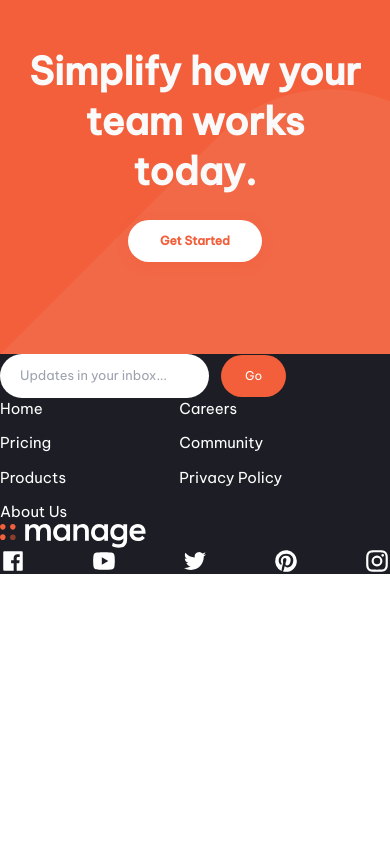
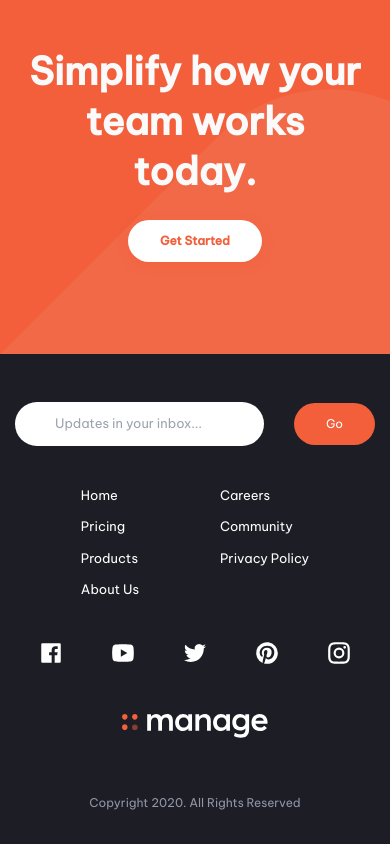
Before and after one commit to mfkutz/manage-frontendMentor, a React (Vite) app: page / in a window 390 px wide. Shown: the part 2310-3154 px from the top of the page. Before the commit the page ends 2884 px from the top, so only its background shows below. Built offline with nearby package versions, Linux system fonts and the light colour scheme.

Commit message:
some styles in footer

```diff
--- a/src/components/Footer.jsx
+++ b/src/components/Footer.jsx
@@ -32,14 +32,16 @@ const Footer = () => {
 
     return (
         <div className='bg-Very-Dark-Blue w-full flex lg:flex-row flex-col-reverse lg:justify-evenly lg:py-14 '>
-
+            <div className='lg:hidden flex justify-center mb-8'>
+                <p className='text-Dark-Grayish-Blue text-[12px] text-right'>Copyright 2020. All Rights Reserved</p>
+            </div>
 
             {/* /////////////////////////////////////logo and social ////////////////////////////////////////*/}
-            <div className='flex flex-col lg:justify-between lg:items-start'>
-                <div>
+            <div className='flex lg:justify-between lg:items-start flex-col-reverse'>
+                <div className=' lg:pb-0 lg:pt-0 pt-12 pb-14 flex justify-evenly'>
                     <LogoFoo color={'#FFFFFF'} />
                 </div>
-                <div className='flex justify-between gap-2'>
+                <div className='flex lg:justify-between justify-evenly gap-2'>
                     <RiFacebookBoxFill color='white' size='26px' className='socialIcon' />
                     <RiYoutubeFill color='white' size='26px' className='socialIcon' />
                     <RiTwitterFill color='white' size='26px' className='socialIcon' />
@@ -48,43 +50,44 @@ const Footer = () => {
                 </div>
             </div>
 
+
             {/* /////////////////////////////////////links ////////////////////////////////////////*/}
-            <div className='flex gap-28'>
+            <div className='flex lg:gap-28 justify-evenly lg:py-0 py-10 '>
                 <div className='flex flex-col gap-3'>
-                    <Link to='/'> <div className='text-white text-[15px] hover:text-Bright-Red cursor-pointer'>Home</div></Link>
-                    <Link to='pricing'><div className='text-white text-[15px] hover:text-Bright-Red cursor-pointer'>Pricing</div></Link>
-                    <Link to='products'><div className='text-white text-[15px] hover:text-Bright-Red cursor-pointer'>Products</div></Link>
-                    <Link to='about'><div className='text-white text-[15px] hover:text-Bright-Red cursor-pointer'>About Us</div></Link>
+                    <Link to='/'> <div className='text-white lg:text-[15px] text-[13px] hover:text-Bright-Red cursor-pointer'>Home</div></Link>
+                    <Link to='pricing'><div className='text-white lg:text-[15px] text-[13px] hover:text-Bright-Red cursor-pointer'>Pricing</div></Link>
+                    <Link to='products'><div className='text-white lg:text-[15px] text-[13px] hover:text-Bright-Red cursor-pointer'>Products</div></Link>
+                    <Link to='about'><div className='text-white lg:text-[15px] text-[13px] hover:text-Bright-Red cursor-pointer'>About Us</div></Link>
                 </div>
 
                 <div className='flex flex-col gap-3'>
-                    <Link to='careers'><div className='text-white text-[15px] hover:text-Bright-Red cursor-pointer'>Careers</div></Link>
-                    <Link to='community'><div className='text-white text-[15px] hover:text-Bright-Red cursor-pointer'>Community</div></Link>
-                    <Link to='privacy'><div className='text-white text-[15px] hover:text-Bright-Red cursor-pointer'>Privacy Policy</div></Link>
+                    <Link to='careers'><div className='text-white lg:text-[15px] text-[13px] hover:text-Bright-Red cursor-pointer'>Careers</div></Link>
+                    <Link to='community'><div className='text-white lg:text-[15px] text-[13px] hover:text-Bright-Red cursor-pointer'>Community</div></Link>
+                    <Link to='privacy'><div className='text-white lg:text-[15px] text-[13px] hover:text-Bright-Red cursor-pointer'>Privacy Policy</div></Link>
                 </div>
             </div>
             {/* /////////////////////////////////////form ////////////////////////////////////////*/}
-            <div>
-                <form onSubmit={validateInput} className='flex flex-col lg:justify-end '>
-                    <div className='flex gap-3 items-center'>
-                        <div>
+
+            <form onSubmit={validateInput} className='flex flex-col lg:justify-end lg:pt-0 pt-12 '>
+                <div className='flex lg:gap-3 items-center justify-around'>
+
                     <input
                         type="text"
-                                className='rounded-3xl text-[13px] px-5 py-3 styleInput'
+                        className='rounded-3xl text-[13px] lg:px-5 px-10 py-3 styleInput'
                         placeholder='Updates in your inbox...'
                         value={emailState}
                         onChange={handleEmailChange}
                     />
-                        </div>
-                        <button className='text-white text-[12px] bg-Bright-Red hover:bg-[#f88f75] px-6 py-3 rounded-3xl'>
+
+                    <button className='text-white text-[12px] bg-Bright-Red hover:bg-[#f88f75] lg:px-6 px-8 py-3 rounded-3xl'>
                         Go
                     </button>
                 </div>
-                    <p className={`text-Bright-Red text-[10px] pt-2 pl-2 italic ${notification ? 'block' : 'hidden'}`}>Please insert a valid E-mail</p>
-                    <p className={`text-Bright-Red text-[10px] pt-2 pl-2 italic ${notificationSent ? 'block' : 'hidden'}`}>E-mail sent :D</p>
+                <p className={`text-Bright-Red text-[10px] lg:pt-2 pt-6 pl-2 italic lg:text-left text-center ${notification ? 'block' : 'hidden'}`}>Please insert a valid E-mail</p>
+                <p className={`text-Bright-Red text-[10px] lg:pt-2 pt-6 pl-2 italic lg:text-left text-center ${notificationSent ? 'block' : 'hidden'}`}>E-mail sent :D</p>
                 <p className='text-Dark-Grayish-Blue hidden lg:block text-[12px] text-right pt-[65px]'>Copyright 2020. All Rights Reserved</p>
             </form>
-            </div>
+
 
         </div>
     )
--- a/src/components/Header.jsx
+++ b/src/components/Header.jsx
@@ -24,7 +24,7 @@ const Header = () => {
                     </ul>
                 </nav>
                 {/* /////////////////////////////////NAV MOBILE//////////////////////////////////// */}
-                <nav className={`lg:hidden ${menuState ? 'block' : 'hidden'} flex absolute top-16 right-7 bg-white min-w-[310px] min-h-[300px] justify-center rounded-[4px] specialBackground z-50`}>
+                <nav className={`lg:hidden ${menuState ? 'block' : 'hidden'} flex absolute top-16 right-7 bg-white min-w-[320px] min-h-[300px] justify-center rounded-[4px] specialBackground z-50`}>
                     <ul className='flex gap-7 flex-col justify-center text-center'>
                         <li className='text-[14px] text-Dark-Blue font-bold hover:text-Dark-Grayish-Blue cursor-pointer'>Pricing</li>
                         <li className='text-[14px] text-Dark-Blue font-bold hover:text-Dark-Grayish-Blue cursor-pointer'>Product</li>
```
Lines whose indentation alone changed are shown as unchanged.
